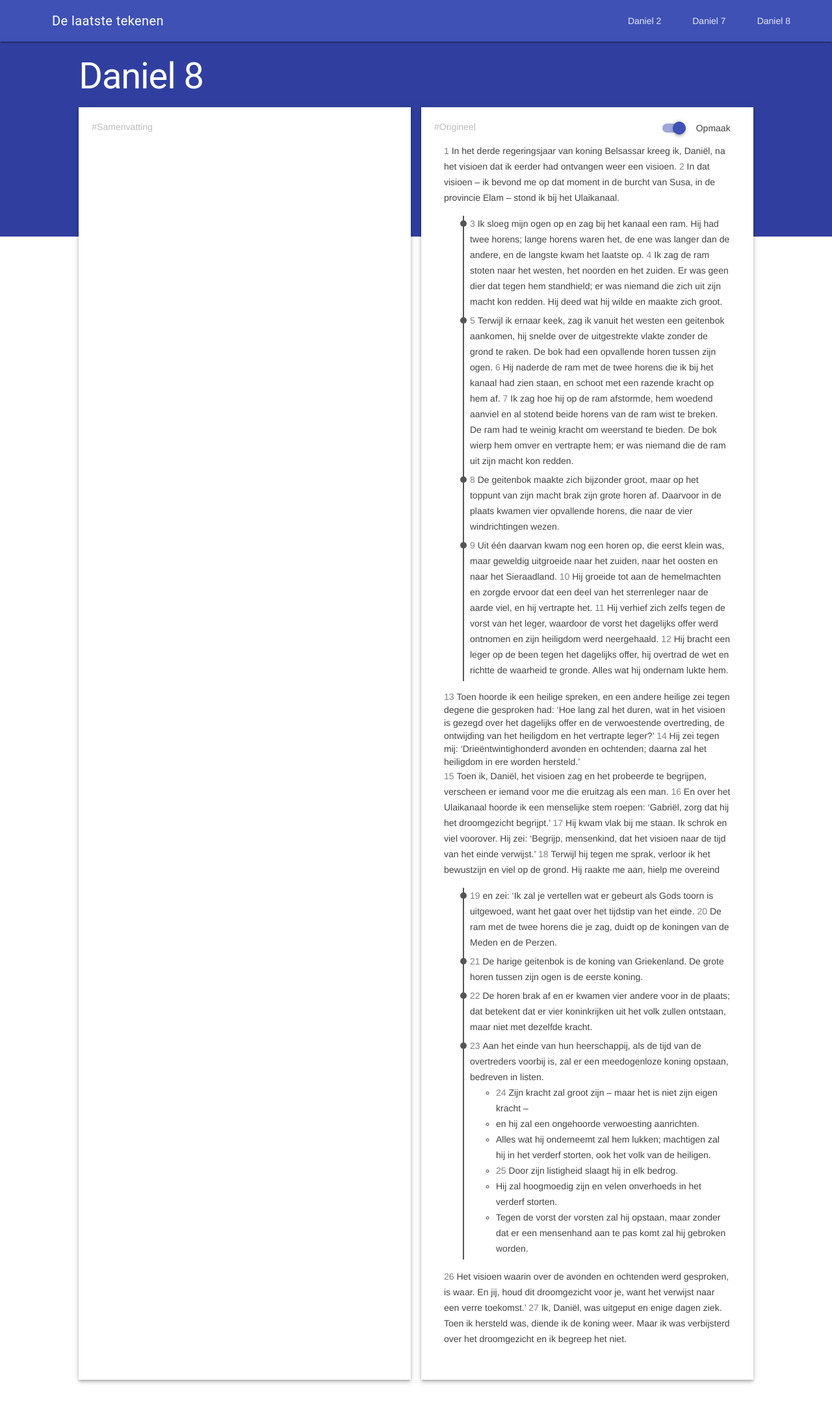
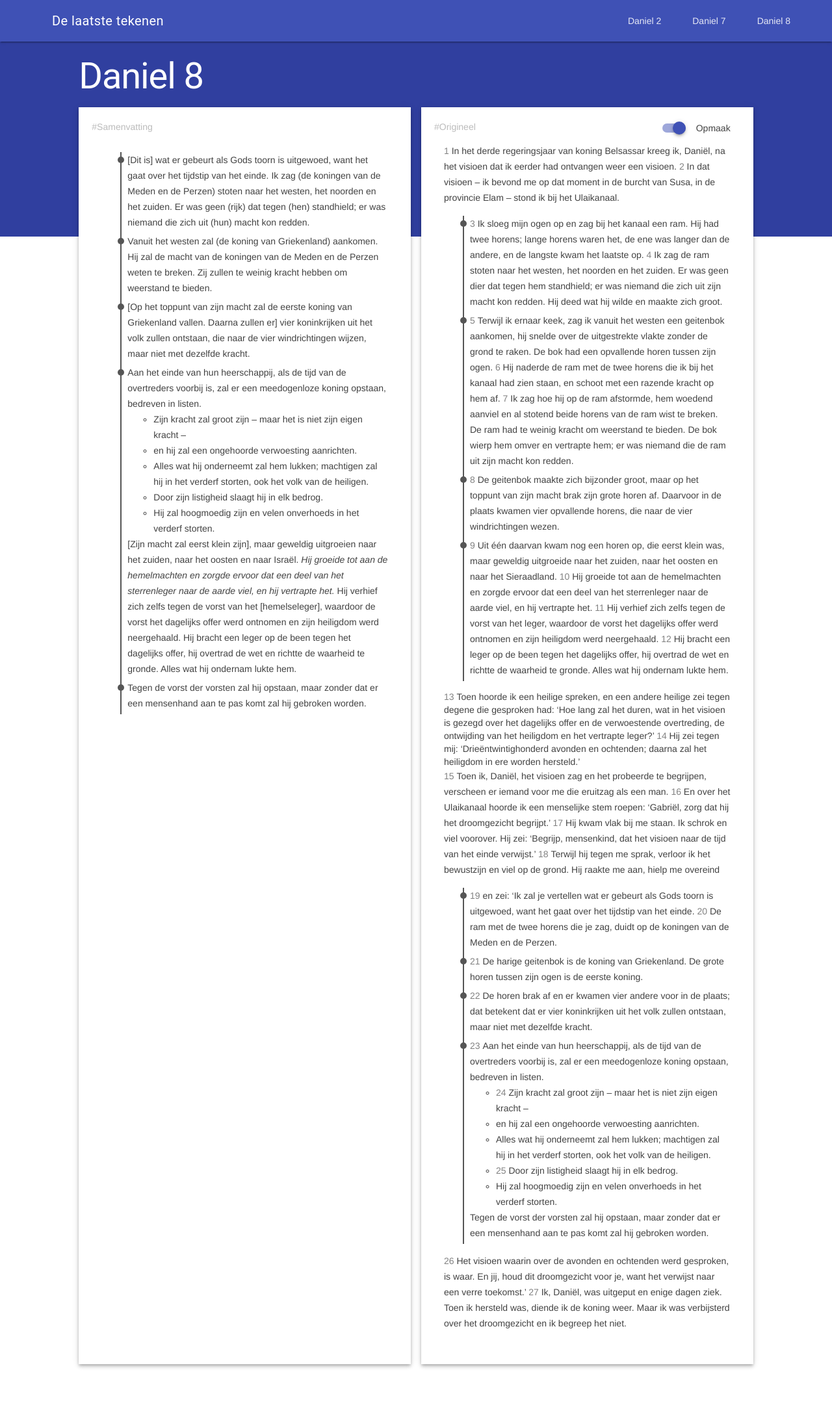
Before and after one commit to tomasvanrijsse/the-last-signs, a Jekyll site: the page built from _chapters/daniel-8.html, in a window 1280 px wide. Shown: the top 2168 px of the page at 65% size. Built offline with Jekyll 4.4.1, drawn with Linux system fonts in a browser that asks for light colours; nearby versions of some CDN libraries.

Commit message:
Daniel 8 - summary

```diff
--- a/_chapters/daniel-8.html
+++ b/_chapters/daniel-8.html
@@ -2,7 +2,37 @@
 layout: chapter
 title: Daniel 8
 summary: |
-
+    <ol class="timeline">
+        <li>
+            <span class="verse-no">19 </span>[Dit is] wat er gebeurt als Gods toorn is uitgewoed, want het gaat over het tijdstip van het einde.
+            <span class="verse-no">4 </span>Ik zag (de koningen van de Meden en de Perzen) stoten naar het westen, het noorden en het zuiden. Er was geen (rijk) dat tegen (hen) standhield; er was niemand die zich uit (hun) macht kon redden.
+        </li>
+        <li>
+            <span class="verse-no">5 </span>Vanuit het westen zal (de koning van Griekenland) aankomen.
+            <span class="verse-no">7 </span>Hij zal de macht van de koningen van de Meden en de Perzen weten te breken. Zij zullen te weinig kracht hebben om weerstand te bieden.
+        </li>
+        <li>
+            <span class="verse-no">22 </span>[Op het toppunt van zijn macht zal de eerste koning van Griekenland vallen.
+            Daarna zullen er] vier koninkrijken uit het volk zullen ontstaan, die naar de vier windrichtingen wijzen, maar niet met dezelfde kracht.
+        </li>
+        <li>
+            <span class="verse-no">23 </span>Aan het einde van hun heerschappij, als de tijd van de overtreders voorbij is, zal er een meedogenloze koning opstaan, bedreven in listen.
+            <ul class="summary" title="Beschrijving van de medegonloze koning">
+                <li><span class="verse-no">24 </span>Zijn kracht zal groot zijn – maar het is niet zijn eigen kracht –</li>
+                <li>en hij zal een ongehoorde verwoesting aanrichten.</li>
+                <li>Alles wat hij onderneemt zal hem lukken; machtigen zal hij in het verderf storten, ook het volk van de heiligen.</li>
+                <li><span class="verse-no">25 </span>Door zijn listigheid slaagt hij in elk bedrog.</li>
+                <li>Hij zal hoogmoedig zijn en velen onverhoeds in het verderf storten.</li>
+            </ul>
+            <span class="verse-no">9 </span>[Zijn macht zal eerst klein zijn], maar geweldig uitgroeien naar het zuiden, naar het oosten en naar Isra&euml;l.
+            <span class="verse-no">10 </span><em>Hij groeide tot aan de hemelmachten en zorgde ervoor dat een deel van het sterrenleger naar de aarde viel, en hij vertrapte het.</em>
+            <span class="verse-no">11 </span>Hij verhief zich zelfs tegen de vorst van het [hemelseleger], waardoor de vorst het dagelijks offer werd ontnomen en zijn heiligdom werd neergehaald.
+            <span class="verse-no">12 </span>Hij bracht een leger op de been tegen het dagelijks offer, hij overtrad de wet en richtte de waarheid te gronde. Alles wat hij ondernam lukte hem.
+        </li>
+        <li>
+            <span class="verse-no">25 </span>Tegen de vorst der vorsten zal hij opstaan, maar zonder dat er een mensenhand aan te pas komt zal hij gebroken worden.
+        </li>
+    </ol>
 original: |
     <p>
         <span class="verse-no">1 </span>In het derde regeringsjaar van koning Belsassar kreeg ik, Daniël, na het visioen dat ik eerder had ontvangen weer een visioen.
@@ -58,8 +88,8 @@ original: |
                     <li>Alles wat hij onderneemt zal hem lukken; machtigen zal hij in het verderf storten, ook het volk van de heiligen.</li>
                     <li><span class="verse-no">25 </span>Door zijn listigheid slaagt hij in elk bedrog.</li>
                     <li>Hij zal hoogmoedig zijn en velen onverhoeds in het verderf storten.</li>
-                    <li>Tegen de vorst der vorsten zal hij opstaan, maar zonder dat er een mensenhand aan te pas komt zal hij gebroken worden.</li>
                 </ul>
+                Tegen de vorst der vorsten zal hij opstaan, maar zonder dat er een mensenhand aan te pas komt zal hij gebroken worden.
             </li>
         </ol>
     </div>
```
